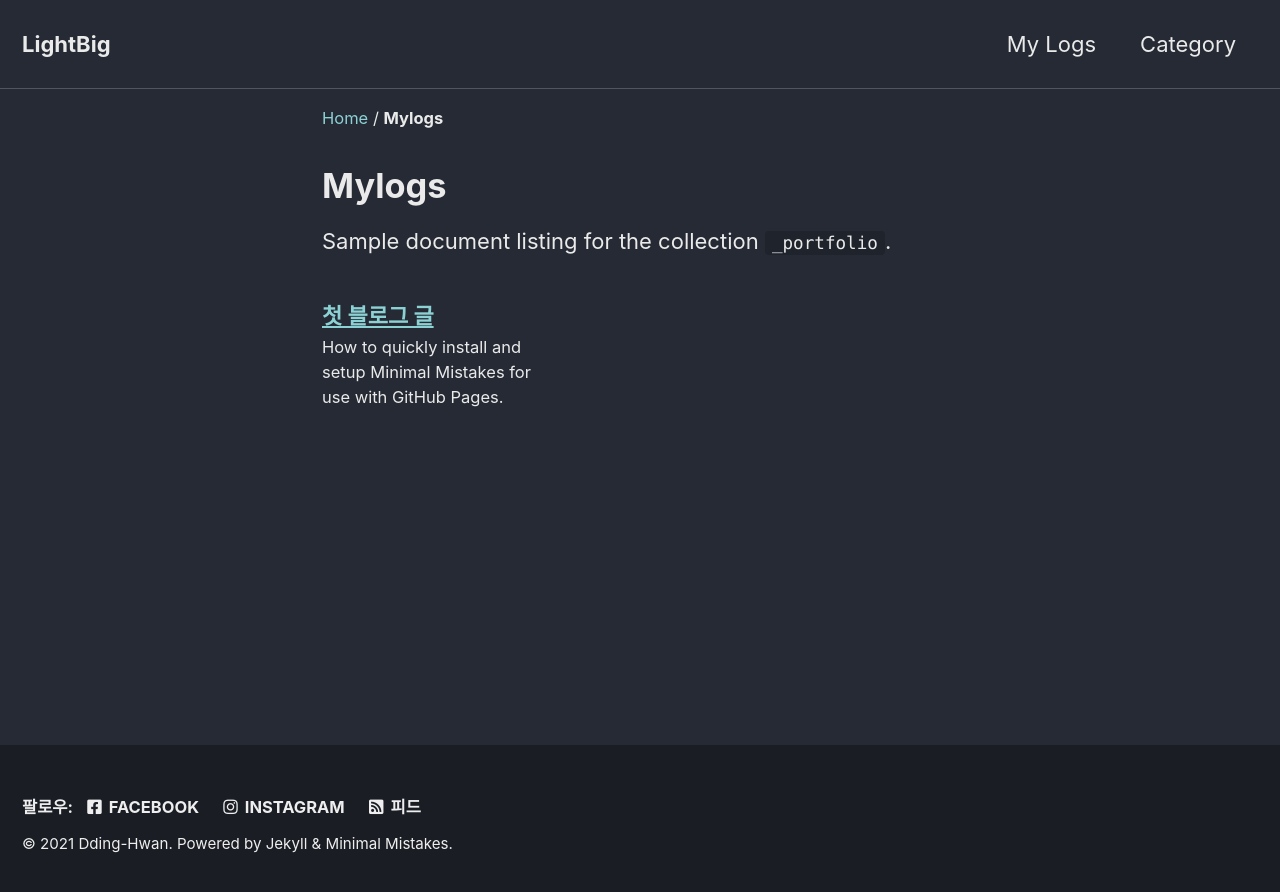
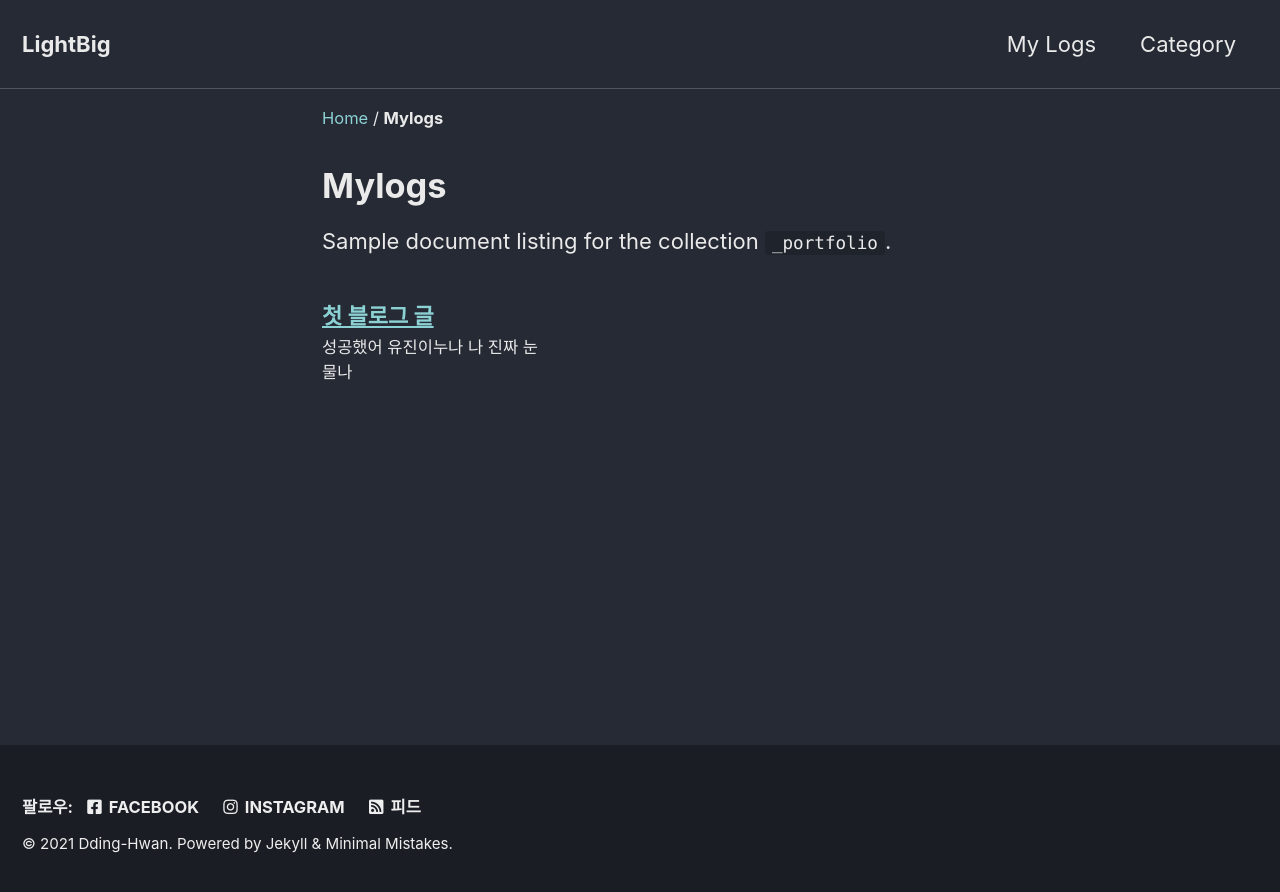
Before and after one commit to koreanddinghwan/koreanddinghwan.github.io, a Jekyll site: the page built from _pages/mylogs.md, in a window 1280 px wide. Shown: the top 892 px of the page. Built offline with Jekyll 4.4.1, drawn with Linux system fonts in a browser that asks for light colours; cached includes are drawn as plain includes.

Commit message:
Update 2021-11-07-first.md

```diff
--- a/_mylogs/2021-11-07-first.md
+++ b/_mylogs/2021-11-07-first.md
@@ -1,7 +1,7 @@
 ---
 title: "첫 블로그 글"
 permalink: /mylogs/first/
-excerpt: "How to quickly install and setup Minimal Mistakes for use with GitHub Pages."
+excerpt: "성공했어 유진이누나 나 진짜 눈물나"
 last_modified_at: 2021-06-07T08:48:05-04:00
 
 toc: true
```
